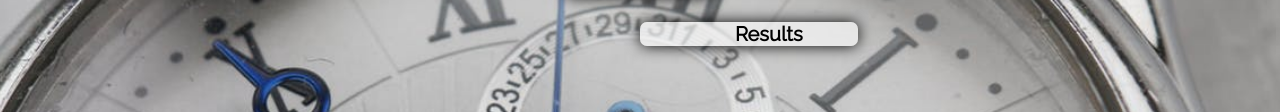
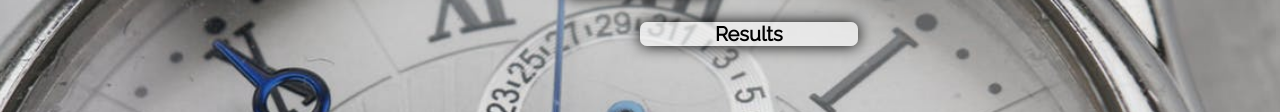
Before and after one commit to marcinswirek/ES6_stopwatch, a website: page index.html in a window 1280 px wide. Shown: the part 208-320 px from the top of the page. Drawn offline with Linux system fonts and the light colour scheme.

Commit message:
Fix problem with text in <ul> in index.html

```diff
--- a/css/style.css
+++ b/css/style.css
@@ -12,3 +12,4 @@ a:hover { transform: scale(1.1) rotate(1deg); box-shadow: 0 0 15px black; }
 .stopwatch { display: -ms-flexbox; display: flex; -ms-flex-pack: center; justify-content: center; -ms-flex-align: center; align-items: center; width: 150px; margin: 5px auto; height: 50px; font-size: 20px; font-weight: 900; background-color: rgba(255, 255, 255, 0.6); box-shadow: 0 0 15px black; border-radius: 7px; }
 
 .results { display: -ms-flexbox; display: flex; -ms-flex-direction: column; flex-direction: column; -ms-flex-pack: center; justify-content: center; -ms-flex-align: center; align-items: center; font-size: 20px; width: 17%; background-color: rgba(255, 255, 255, 0.6); list-style-type: none; font-weight: 900; margin-left: 50vw; box-shadow: 0 0 15px black; border-radius: 7px; }
+/*# sourceMappingURL=style.css.map */
--- a/index.html
+++ b/index.html
@@ -15,7 +15,7 @@
         <a href="#" class="button" id="clear-results">Clear Results list</a>
     </nav>
     <div class="stopwatch"></div>
-    <ul class="results">Results</ul>
+    <p class="results">Results</p>
     <script type="text/javascript" src="js/script-compiled.js"></script>
 </body>
 
```
